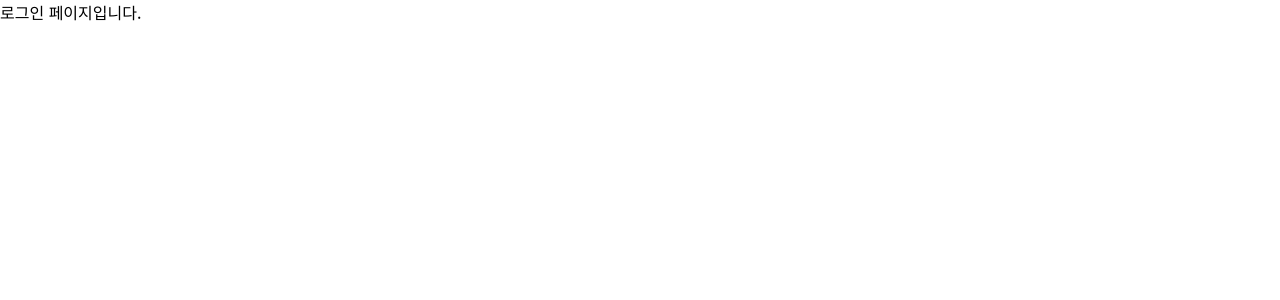
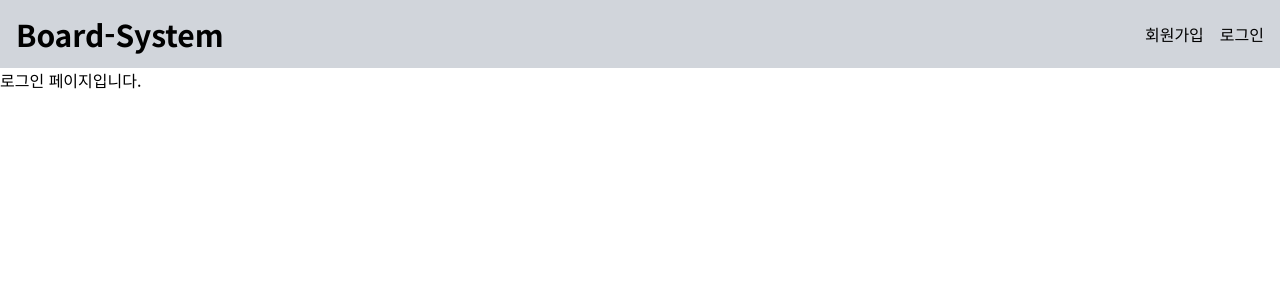
Before and after one commit to ttasjwi/board-fe, a Next.js app: page /auth/login in a window 1280 px wide. Shown: the top 300 px of the page. Built offline with nearby package versions, Linux system fonts and the light colour scheme.

Commit message:
상단 헤더 추가

```diff
--- /dev/null
+++ b/src/components/header/index.ts
@@ -0,0 +1 @@
+export {Header} from "./ui/Header"
--- /dev/null
+++ b/src/components/header/ui/Header.tsx
@@ -0,0 +1,18 @@
+import React from 'react';
+import Link from "next/link";
+
+const Header = () => {
+    return (
+        <header className={'flex justify-between items-center p-4 bg-gray-300'}>
+            <Link href={'/'}>
+                <h1 className='text-3xl font-bold'>Board-System</h1>
+            </Link>
+            <nav className={'flex gap-4'}>
+                <Link href={"/register"}>회원가입</Link>
+                <Link href={"/auth/login"}>로그인</Link>
+            </nav>
+        </header>
+    );
+};
+
+export {Header};
--- a/src/layouts/root/layout/RootLayout.tsx
+++ b/src/layouts/root/layout/RootLayout.tsx
@@ -1,6 +1,7 @@
 import {Noto_Sans_KR} from "next/font/google";
 import React from "react";
 import "./globals.css";
+import {Header} from "@/components/header";
 
 const sans = Noto_Sans_KR({subsets: ["latin"]});
 
@@ -13,6 +14,7 @@ const RootLayout = ({children}: Readonly<Props>) => {
     return (
         <html lang="ko" className={sans.className}>
         <body>
+        <Header />
         <main>
             {children}
         </main>
```
